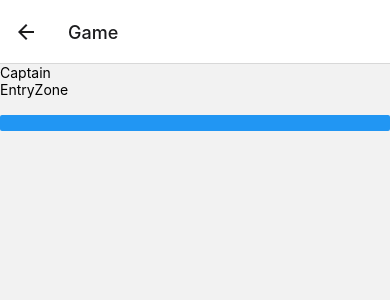
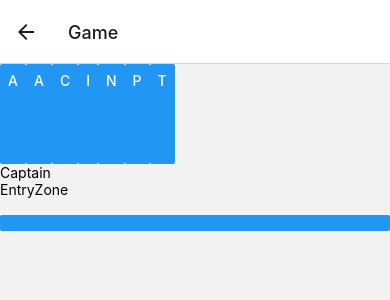
Before and after one commit to JoshDesmond/AnagramGame, a React Native app: screen /Game in a window 390 px wide. Shown: the top 300 px of the page. Built offline with nearby package versions, Linux system fonts and the light colour scheme.

Commit message:
Adds letterBank stub

```diff
--- a/src/components/GameScreen/GameScreen.js
+++ b/src/components/GameScreen/GameScreen.js
@@ -2,11 +2,12 @@ import React from 'react'
 import { StyleSheet, Text, View, TextInput, Button } from 'react-native';
 import { useState } from 'react';
 import { GameState } from '../../GameLogic';
+import LetterBank from './LetterBank';
 
 function GameScreen({ navigation }) {
 
     const [gameState, setGameState] = useState(new GameState("Captain"));
-    const [letterBank, setLetterBank] = useState(gameState.alphagram);
+    const [letterBank, setLetterBank] = useState(gameState.alphagram.split(''));
     const [activeLetters, setActiveLetters] = useState("");
 
     /** Pushes a character c onto the active word from the bank */
@@ -19,8 +20,11 @@ function GameScreen({ navigation }) {
 
     };
 
+
+
     return (
         <View style={styles.gameScreen}>
+            <LetterBank letters={letterBank}></LetterBank>
             <View>
                 <Text>{gameState.word}</Text>
             </View>
--- /dev/null
+++ b/src/components/GameScreen/LetterBank.js
@@ -0,0 +1,39 @@
+import React from 'react';
+import { StyleSheet, View, Button } from 'react-native';
+import PropTypes from 'prop-types';
+
+function LetterBank(props) {
+
+    console.log(props.letters);
+
+    let letterElements = props.letters.map((char) =>
+        <Button style={styles.bankButton} title={char} />
+    );
+
+    console.log(letterElements);
+
+    return (
+        <View style={styles.letterBank}>
+            {letterElements}
+        </View>
+    );
+}
+
+const styles = StyleSheet.create({
+    bankButton: {
+        display: 'inline-block',
+        height: '100%',
+        backgroundColor: 'blue',
+    },
+    letterBank: {
+        height: '100px',
+        display: 'flex',
+        flexDirection: 'row',
+    },
+});
+
+LetterBank.propTypes = {
+    letters: PropTypes.arrayOf(PropTypes.string)
+};
+
+export default LetterBank
```
